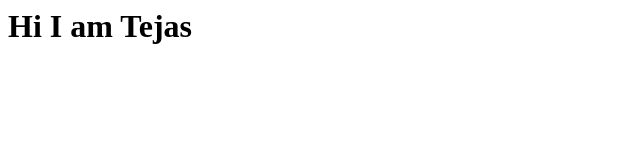
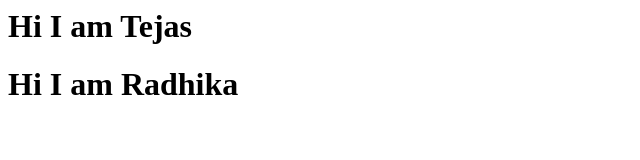
Before and after one commit to tejasacharekar/Central, a plain HTML site: page index.html in a window 1280 px wide. Shown: the whole page, without its empty margins (0-640 px from the left). Drawn offline with Linux system fonts and the light colour scheme.

Commit message:
Radhika made update

```diff
--- a/index.html
+++ b/index.html
@@ -4,5 +4,6 @@
 	</head>
 	<body>
 		<h1> Hi I am Tejas </h1>
+		<h1> Hi I am Radhika </h1>
 	</body>
 	</html>
```
